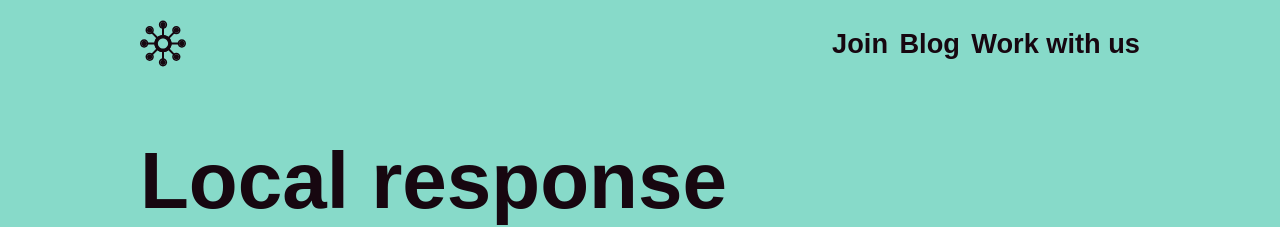
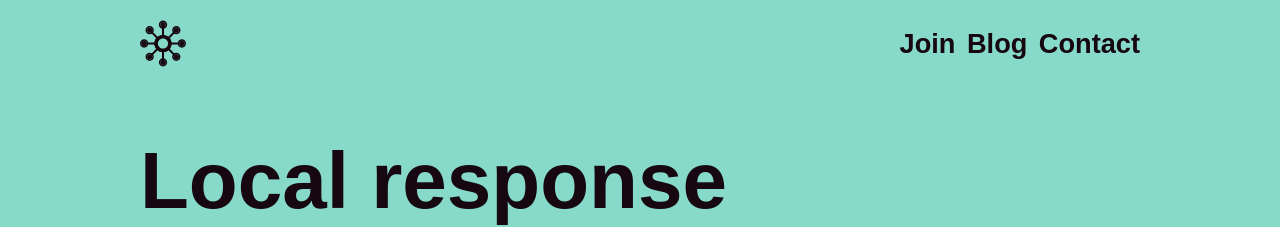
Before and after one commit to wearefuturegov/london-coronavirus-response-microsite, a Jekyll site: the page built from index.markdown, in a window 1280 px wide. Shown: the top 227 px of the page. Built offline with Jekyll 4.4.1, drawn with Linux system fonts in a browser that asks for light colours; some web fonts are replaced.

Commit message:
Update header.html

```diff
--- a/_includes/header.html
+++ b/_includes/header.html
@@ -50,7 +50,7 @@
                     <a href="/#slides" class="site-header__menu-link">Slides</a> -->
                     <a href="/#blog" class="site-header__menu-link">Blog</a>
                     <!-- <a href="/blog/localgov-directory-for-coronavirus-support" class="site-header__menu-link">About</a> -->
-                    <a href="mailto:hello@wearefuturegov.com" class="site-header__menu-link" onclick="gtag('event', 'HomeTLN', { 'event_category': 'Email' });">Work with us</a>
+                    <a href="mailto:hello@wearefuturegov.com" class="site-header__menu-link" onclick="gtag('event', 'HomeTLN', { 'event_category': 'Email' });">Contact</a>
             </a>
 
                 </nav>
```
